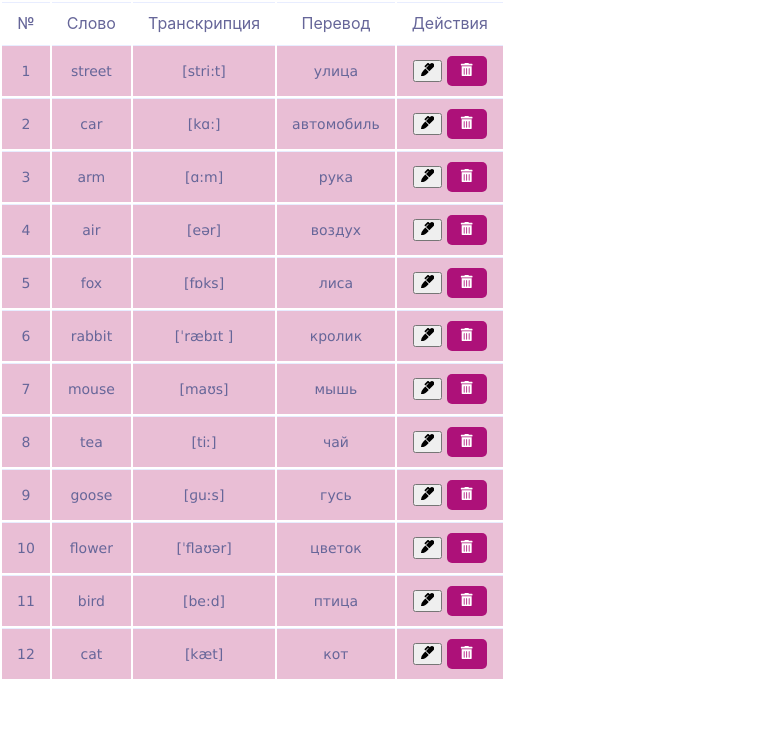
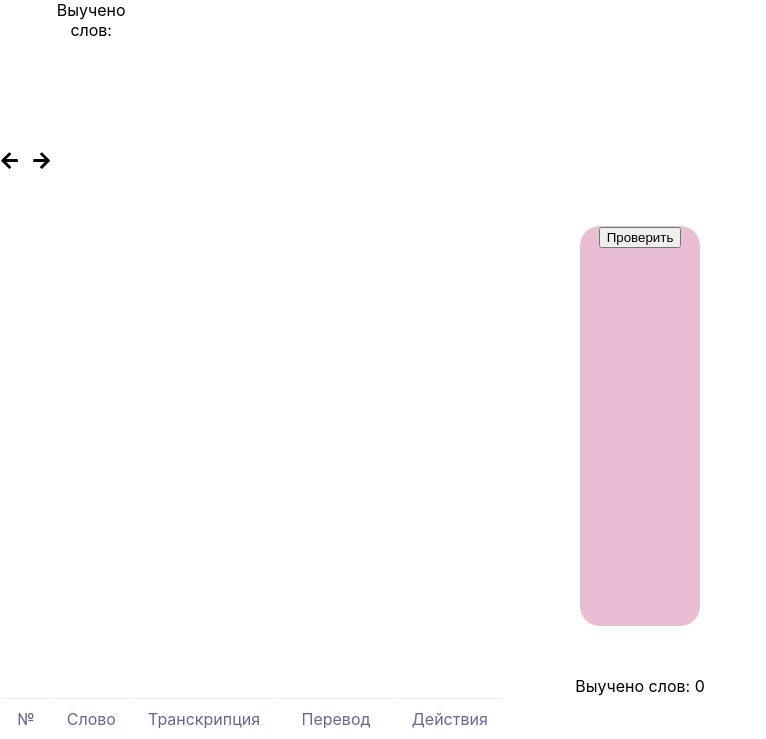
Before and after one commit to NastyaTarasovaa/cardapp, a React (Create React App) app: page / in a window 1280 px wide. Shown: the top 739 px of the page, without its empty margins (0-766 px from the left). Built offline with nearby package versions, Linux system fonts and the light colour scheme.

Commit message:
add slider_button

```diff
--- a/src/App.js
+++ b/src/App.js
@@ -1,6 +1,8 @@
 import './App.css';
 import React from 'react';
 import Table from './components/Table';
+import Card from './components/Card';
+
 //+ импорт страницы ошибки, Dom
 
 
@@ -21,7 +23,9 @@ function App() {
 
     return (
 <div className="App">
+  <Card></Card>
   <Table></Table>
+
 </div>
 
       );
--- /dev/null
+++ b/src/components/Card.jsx
@@ -0,0 +1,59 @@
+import React, { Fragment, useState } from "react";
+import CardStyles from './Card.module.css';
+import Slider_button from "./Slider_button";
+
+
+
+
+function Card(props) {
+
+    const words = [
+        { id: 1, english: "street", transcription: "[stri:t]", russian: "улица" },
+        { id: 2, english: "car", transcription: "[kɑ:]", russian: "автомобиль" },
+        { id: 3, english: "arm", transcription: "[ɑ:m]", russian: "рука" },
+        { id: 4, english: "air", transcription: "[eər]", russian: "воздух" },
+        { id: 5, english: "fox", transcription: "[fɒks]", russian: "лиса" },
+        { id: 6, english: "rabbit", transcription: "[ˈræbɪt ]", russian: "кролик" },
+        { id: 7, english: "mouse", transcription: "[maʊs]", russian: "мышь" },
+        { id: 8, english: "tea", transcription: "[tiː]", russian: "чай" },
+        { id: 9, english: "goose", transcription: "[ɡuːs]", russian: "гусь" },
+        { id: 10, english: "flower", transcription: "[ˈflaʊər]", russian: "цветок" },
+        { id: 11, english: "bird", transcription: "[be:d]", russian: "птица" },
+        { id: 12, english: "cat", transcription: "[kæt]", russian: "кот" },
+    ];
+
+
+    const [button, isClickButton] = useState(false)
+    const [count, setCount] = useState(0)
+
+    const handleClick = () => {
+        isClickButton(!button)
+        setCount(count + 1)
+    };
+
+    const handleClick2 = () => {
+        isClickButton(!button)
+    };
+
+    return (
+        <Fragment>
+            <div>
+                <Slider_button></Slider_button>
+            </div>
+            <div className={CardStyles.card_wrapper}>
+                <div className={CardStyles.card}>
+                    <div className={CardStyles.card_word}>{props.english}</div>
+                    <div className={CardStyles.card_transcription}>{props.transcription}</div>
+                </div>
+
+                <div className={CardStyles.card_translation}>
+                    {button ? <button onMouseLeave={handleClick2} className={CardStyles.button_edit__show}>{props.russian}</button> : <button onMouseOver={handleClick} className={CardStyles.button_edit__inspect}>Проверить</button>}
+                </div>
+            </div>
+            <div>Выучено слов: {count}</div>
+        </Fragment>
+
+    )
+}
+
+export default Card
--- a/src/components/Card.module.css
+++ b/src/components/Card.module.css
@@ -41,3 +41,44 @@ height: 50vh;
 .card__translation {
     flex-basis: 25%;
 }
+
+.button_edit__inspect:hover {
+    background-color: rgb(40, 141, 40);
+}
+
+.button_edit__show {
+    width: max-content;
+    height: 30px;
+    background-color: transparent;
+    text-align: center;
+    color: rgb(31, 114, 31);
+    border: none;
+    border-radius: 5px;
+    cursor: pointer;
+    font-weight: bolder;
+    font-size: 20px;
+}
+
+.button_leftright {
+    background-color: transparent;
+    border: none;
+    cursor: pointer;
+    border-radius: 25px;
+    font-size: larger;
+    margin-top: 150px;
+}
+
+.button_leftright:hover {
+    color: rgb(115, 26, 156);
+}
+
+.button_box {
+    display: flex;
+    flex-direction: row;
+    justify-content: center;
+
+    margin-bottom: 50px;
+
+    width: 120px;
+    border-color: 1px solid red;
+}
--- a/src/components/Slider_button.jsx
+++ b/src/components/Slider_button.jsx
@@ -1,49 +1,19 @@
-import React from 'react';
+import CardStyles from './Card.module.css';
 import { FaArrowLeft } from 'react-icons/fa';
 import { FaArrowRight } from 'react-icons/fa';
-import styles from './Slider_button.module.css';
 
 export default function Slider_button(props) {
     return (
-        <div className={styles.btn_container}>
-            <button className={styles.btn_leftright} onClick={props.showPrev}><FaArrowLeft /></button>
-            <button className={styles.btn_leftright} onClick={props.showNext}><FaArrowRight /></button>
+        <div className={CardStyles.button_box}>
+            <button className={CardStyles.button_leftright} onClick={props.showPrev}><FaArrowLeft /></button>
+
+            <div>{props.card}</div>
+
+            <button className={CardStyles.button_leftright} onClick={props.showNext}><FaArrowRight /></button>
+
+            <div>Выучено слов: {props.count}</div>
 
         </div>
+
     )
 }
-
-export default function CardSlider({ words }) {
-
-    const [currentItem, setPosition] = useState(0);
-
-    const showNext = () => {
-        setPosition(currentItem + 1);
-    }
-
-    const showPrev = () => {
-        if (currentItem > 0)
-            setPosition(currentItem - 1);
-    }
-
-    if (currentItem >= words.length) {
-        return (
-            <div className={styles.wrapper}>
-                <div className={styles.end}>Вы выучили все слова!</div>
-            </div>
-        )
-    } else {
-        return (
-            <Slider_button>
-                showPrev = {showPrev}
-                showNext = {showNext}
-                card = {< Card
-                    id={words[currentItem].id}
-                    english={words[currentItem].english}
-                    transcription={words[currentItem].transcription}
-                    russian={words[currentItem].russian}
-                />}
-            </Slider_button >
-        )
-    }
-}
```
Also changed, not shown: src/components/Card_info.jsx (added, +17 -0 lines).
